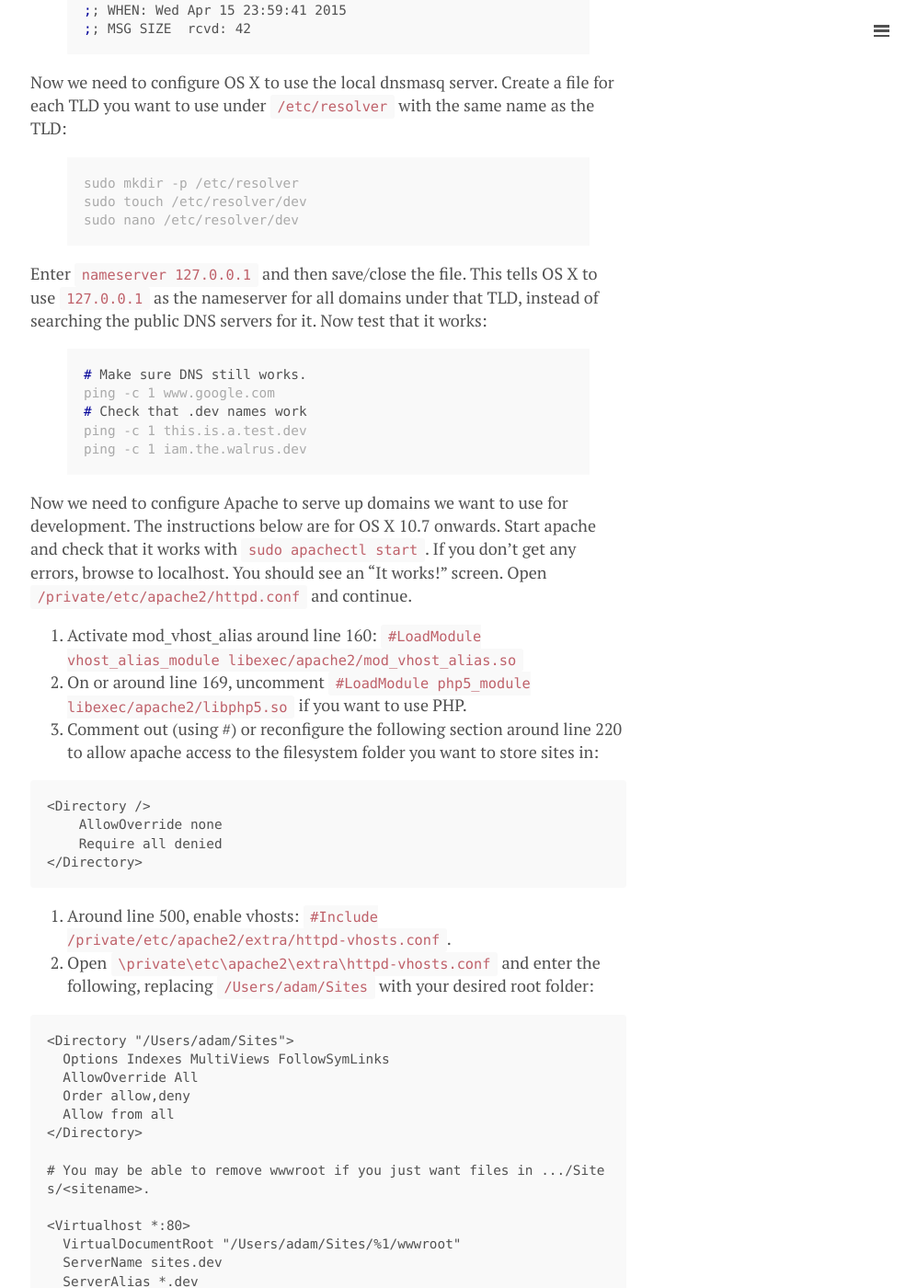
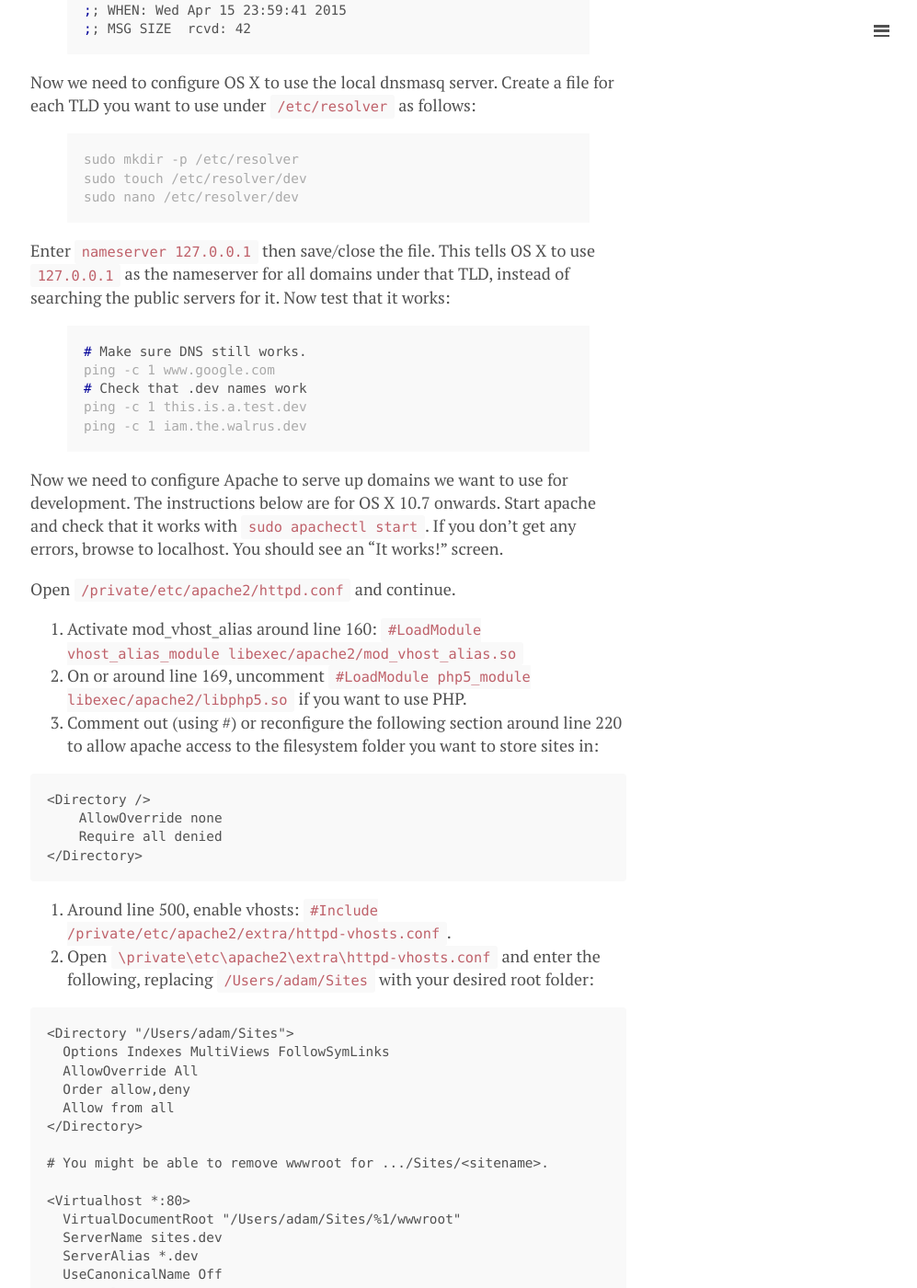
Before and after one commit to adamjames/adamjames.github.io, a Jekyll site: the page built from _posts/2015-04-15-apache-dnsmasq-osx-web-dev.md, in a window 1280 px wide and 1400 px high, scrolled down 1413 px. Shown: the whole window at 92% size, without its empty margins (283-1280 px from the left). Built offline with Jekyll 4.4.1, drawn with Linux system fonts in a browser that asks for light colours; Markdown is read by kramdown in place of the engine named in the settings; some of the changed text lies outside the part shown.

Commit message:
Time to sort my Vagrant box out I think ;)

```diff
--- a/_posts/2015-04-15-apache-dnsmasq-osx-web-dev.md
+++ b/_posts/2015-04-15-apache-dnsmasq-osx-web-dev.md
@@ -26,6 +26,7 @@
 Now, edit `/usr/local/etc/dnsmasq.conf` to tell dnqmasq to answer any request for a `.dev` domain with the address `127.0.0.1`.
 <br><img src="{{ site.postimagesurl }}dnsmasq-conf.png"></img><br>
 Restart dnsmasq to ensure it picks up the changes, then request a `.dev` domain with `dig` to check you get the answer you want:
+
 {% highlight console %}
 sudo launchctl stop homebrew.mxcl.dnsmasq
 sudo launchctl start homebrew.mxcl.dnsmasq
@@ -48,13 +49,13 @@
 ;; WHEN: Wed Apr 15 23:59:41 2015
 ;; MSG SIZE  rcvd: 42
 {% endhighlight %}
-Now we need to configure OS X to use the local dnsmasq server. Create a file for each TLD you want to use under `/etc/resolver` with the same name as the TLD:
+Now we need to configure OS X to use the local dnsmasq server. Create a file for each TLD you want to use under `/etc/resolver` as follows:
 {% highlight console %}
 sudo mkdir -p /etc/resolver
 sudo touch /etc/resolver/dev
 sudo nano /etc/resolver/dev
 {% endhighlight %}
-Enter `nameserver 127.0.0.1` and then save/close the file. This tells OS X to use `127.0.0.1` as the nameserver for all domains under that TLD, instead of searching the public DNS servers for it. Now test that it works:
+Enter `nameserver 127.0.0.1` then save/close the file. This tells OS X to use `127.0.0.1` as the nameserver for all domains under that TLD, instead of searching the public servers for it. Now test that it works:
 {% highlight console %}
 # Make sure DNS still works.
 ping -c 1 www.google.com
@@ -63,7 +64,10 @@
 ping -c 1 iam.the.walrus.dev
 {% endhighlight %}
 Now we need to configure Apache to serve up domains we want to use for development. The instructions below are for OS X 10.7 onwards.
-Start apache and check that it works with `sudo apachectl start`. If you don't get any errors, browse to localhost. You should see an "It works!" screen. Open `/private/etc/apache2/httpd.conf` and continue.
+Start apache and check that it works with `sudo apachectl start`. If you don't get any errors, browse to localhost. You should see an "It works!" screen.
+
+Open `/private/etc/apache2/httpd.conf` and continue.
+
 1. Activate mod_vhost_alias around line 160: `#LoadModule vhost_alias_module libexec/apache2/mod_vhost_alias.so`
 2. On or around line 169, uncomment `#LoadModule php5_module libexec/apache2/libphp5.so` if you want to use PHP.
 3. Comment out (using #) or reconfigure the following section around line 220 to allow apache access to the filesystem folder you want to store sites in:
@@ -86,7 +90,7 @@
   Allow from all
 </Directory>
 
-# You may be able to remove wwwroot if you just want files in .../Sites/<sitename>.
+# You might be able to remove wwwroot for .../Sites/<sitename>.
 
 <Virtualhost *:80>
   VirtualDocumentRoot "/Users/adam/Sites/%1/wwwroot"
```
